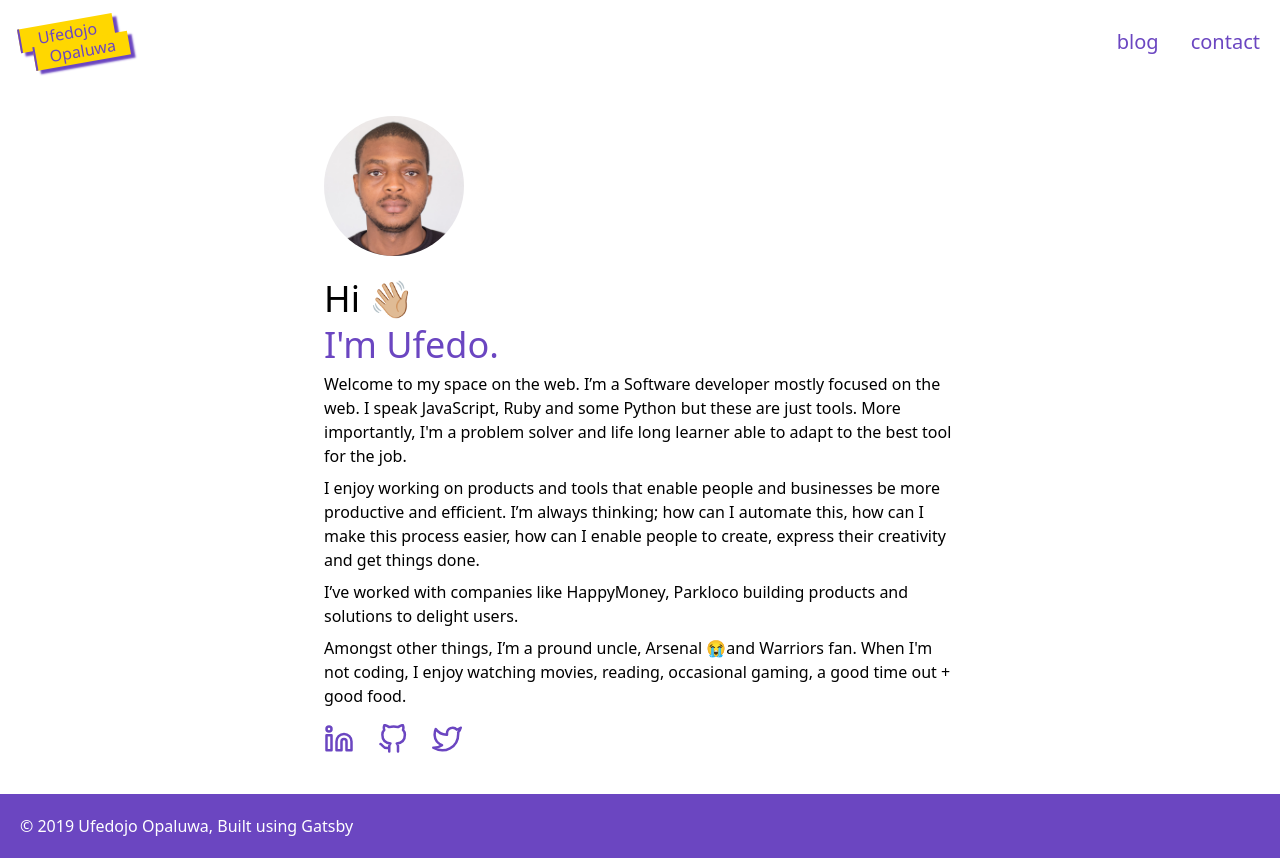
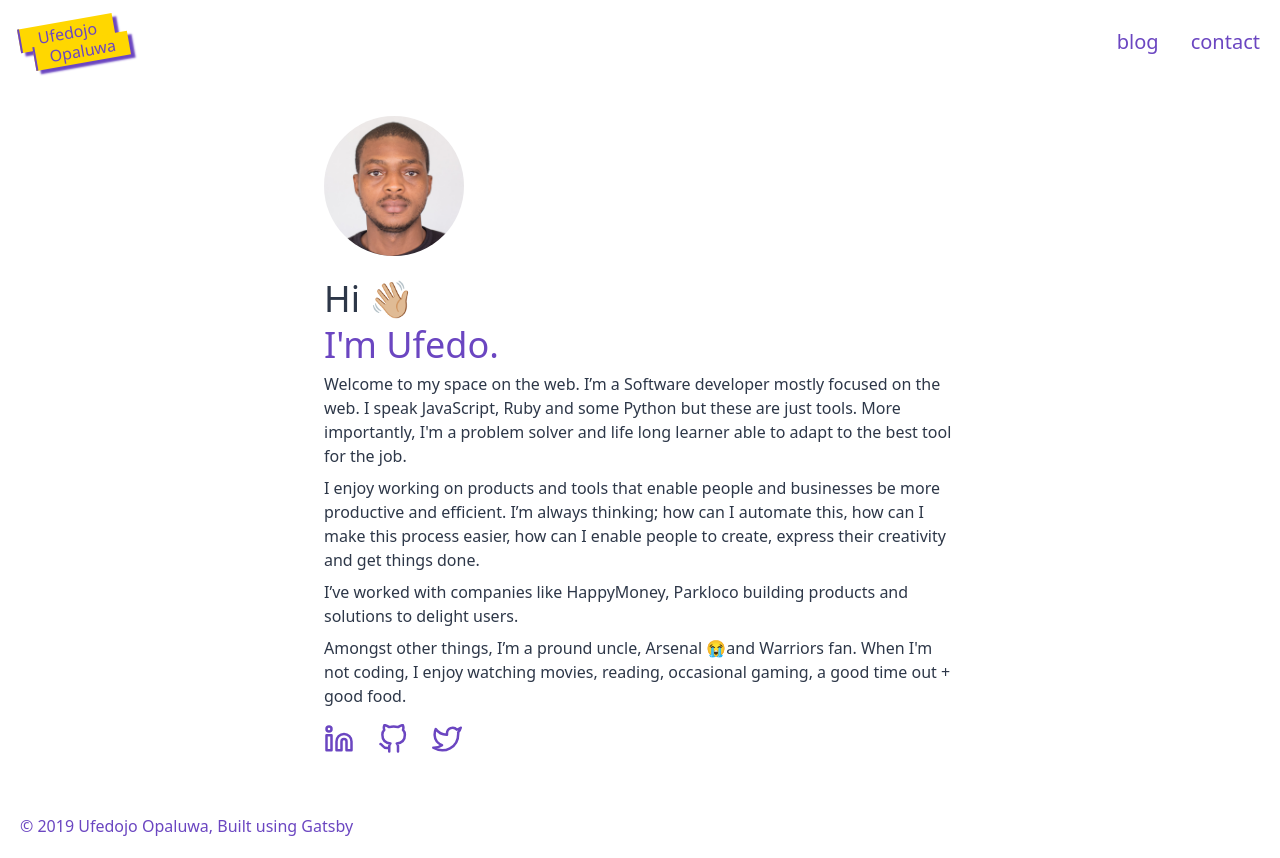
Before and after one commit to uopaluwa/ufedo-dev, a Gatsby site: page / in a window 1280 px wide. Built offline with nearby package versions, Linux system fonts and the light colour scheme; Gatsby itself is replaced by a stand-in of ours.

Commit message:
style changes

```diff
--- a/src/components/footer.js
+++ b/src/components/footer.js
@@ -1,9 +1,8 @@
-import { Link } from "gatsby"
 import PropTypes from "prop-types"
 import React from "react"
 
 const Footer = ({ siteTitle }) => (
-  <footer className="h-20 bg-purple-700 text-white">
+  <footer className="h-20 text-purple-700">
     <div className="p-5">
       © 2019 {siteTitle}, Built using
       {` `}
--- a/src/components/layout.js
+++ b/src/components/layout.js
@@ -25,7 +25,7 @@ const Layout = ({ children }) => {
   `)
 
   return (
-    <div className="flex flex-col h-screen">
+    <div className="flex flex-col h-screen text-gray-800">
       <Header siteTitle={data.site.siteMetadata.title} />
       <div className="flex-grow md:max-w-2xl sm:max-w-lg max-w-3xl mx-auto px-5 pt-8 pb-10">
         <main>{children}</main>
```
